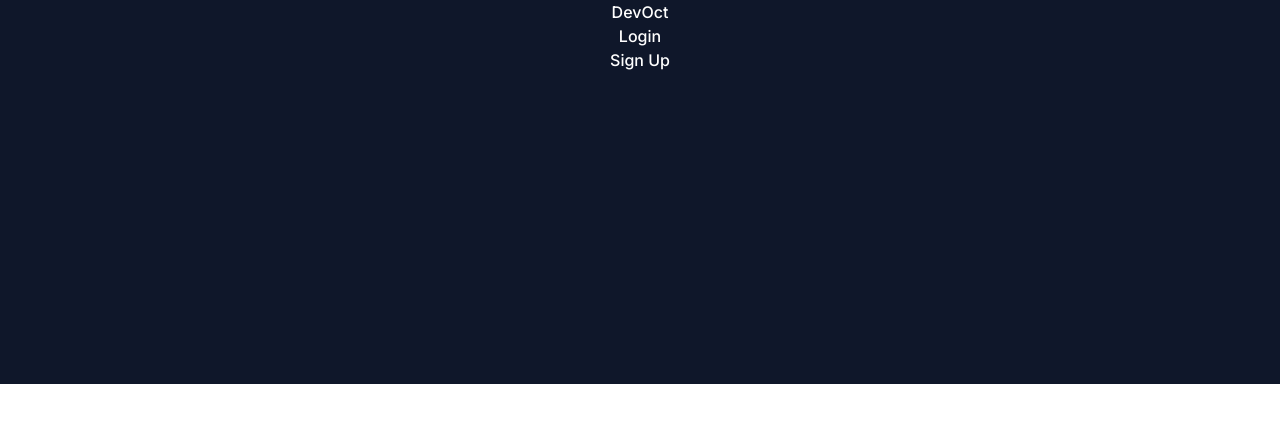
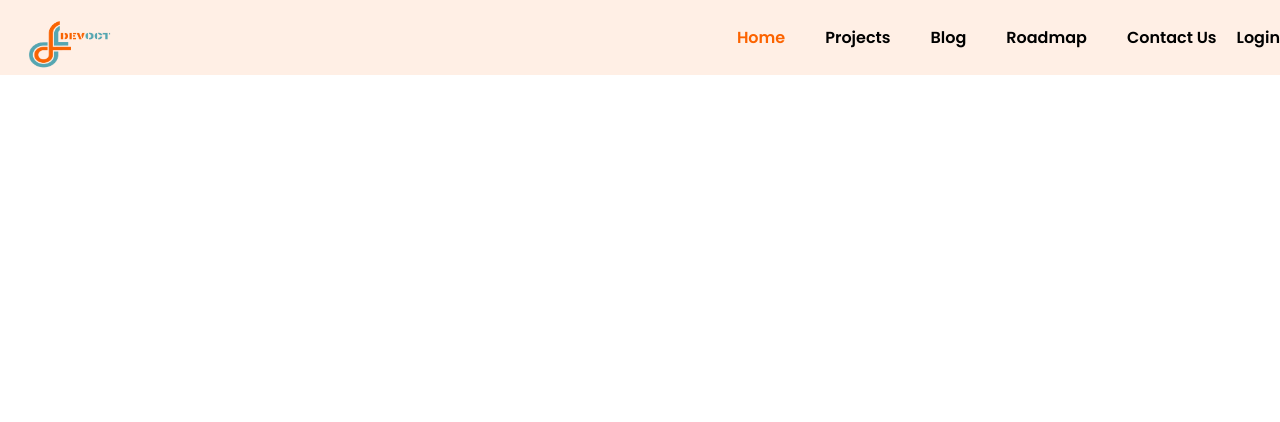
Before and after one commit to dev-oct/devoctWeb, a React (Create React App) app in the folder website/: page / in a window 1280 px wide. Shown: the top 422 px of the page. Built offline with nearby package versions, Linux system fonts and the light colour scheme.

Commit message:
landing page has started

```diff
--- a/website/src/App.js
+++ b/website/src/App.js
@@ -13,7 +13,7 @@ function App() {
         <Route path="/" element={<Home />} />
         <Route path="/login" element={<Login />} />
         <Route path="/signup" element={<Signup />} />
-        <Route path="/blog/:name" element={<Blog />} />
+        <Route path="/blog" element={<Blog />} />
         <Route />
       </Routes>
 
--- a/website/src/components/Blog.js
+++ b/website/src/components/Blog.js
@@ -1,12 +1,19 @@
+import Navbar from "./Navbar";
+
 const Blog = () => {
 
     console.log(window.location.pathname);
     const artName = window.location.pathname.split('/').pop();
+
     return (
-        <div>
-            <h2>Blog Templates !</h2>
-            <p>{artName}</p>
-        </div>
+        <>
+            <Navbar />
+            <div>
+                <h2>Blog Templates !</h2>
+
+            </div>
+        </>
+
     );
 }
 
--- a/website/src/components/Home.js
+++ b/website/src/components/Home.js
@@ -1,16 +1,17 @@
 import { useNavigate } from "react-router-dom";
+import Navbar from "./Navbar";
 
 const Home = () => {
 
     const navigate = useNavigate();
 
     return (
-        <div className="home bg-slate-900 text-white h-96">
-            <h1 className="text-center">DevOct</h1>
-            <div className="compLink flex text-center w-10% flex-col">
-                <button onClick={() => { navigate('/login') }} className="hb hover:border-b-2 hover:border-b-amber-300">Login</button>
+        <div className="home">
+            <Navbar />
+            {/* <div className="flex-col justify-start">
+                <button onClick={() => { navigate('/login') }} className="hb">Login</button>
                 <button onClick={() => { navigate('/signup') }} className="hb">Sign Up</button>
-            </div>
+            </div> */}
         </div >
     );
 }
--- a/website/src/components/Login.js
+++ b/website/src/components/Login.js
@@ -2,8 +2,12 @@ import logo from '../assets/logo.png'
 import '../styles/login.css'
 import vector from '../assets/Vector2.png'
 import { AiFillEye } from 'react-icons/ai';
+import { useNavigate } from 'react-router-dom';
 
 const Login = () => {
+
+    const navigate = useNavigate();
+
     return (
         <div className="login">
             <main className="signup flex flex-row">
@@ -28,14 +32,14 @@ const Login = () => {
                             </div>
                             <button className="cbtn my-4 ml-2 bg-[#56A6B1] text-white font-bold py-1 px-1 w-96 rounded-md">Login</button>
                         </div>
-                        <p className='llogin text-center'>Don't have an account? <a className='ml-2 text-[#56A6B1] font-bold underline' href="#">Create Account</a></p>
+                        <p className='llogin text-center'>Don't have an account? <button className='ml-2 text-[#56A6B1] font-bold underline' onClick={() => { navigate('/signup') }}>Create Account</button></p>
                     </div>
                 </div>
 
                 <div className="right bg-[#B8D8E0]">
                     <div className="text-center px-16 py-20 items-center">
                         <div className="content flex-col justify-center">
-                            <h2 className="font-bold text-4xl">Welcome to Devoct</h2>
+                            <h2 className="font-bold text-4xl">Welcome Back to Devoct</h2>
                             <p className="w-34 text-lg font-medium my-2 mx-40">Developing the best and efficient website, web applications and software application </p>
                             <img className="h-96 w-96 avatar" src={vector} alt="sign_emoj" />
                         </div>
--- /dev/null
+++ b/website/src/components/Navbar.js
@@ -0,0 +1,45 @@
+import { useState } from "react";
+import { useNavigate } from "react-router-dom";
+import logo from '../assets/logo.png';
+import '../styles/navbar.css';
+import { RxHamburgerMenu } from 'react-icons/rx';
+
+const Navbar = () => {
+
+    const navigate = useNavigate();
+    const [showNavbar, setShowNav] = useState(false)
+
+    const handleShowNavbar = () => {
+        setShowNav(!showNavbar)
+    }
+
+    return (
+        <div className="navbar bg-[#FC63001A]">
+            <nav className="flex container justify-between items-center">
+                <div className="navL">
+                    <img src={logo} alt="logo" className="logo" />
+                </div>
+                <div className="menu-icon hover:cursor-pointer hidden m-5" onClick={handleShowNavbar}>
+                    <RxHamburgerMenu className="text-lg" />
+                </div>
+                <div className={`navR flex items-center font-bold ${showNavbar && 'active'}`}>
+                    <div className="navStart">
+                        <button onClick={() => { navigate('/') }} className="active links hover:text-[#fc6300] lg:m-5">Home</button>
+                        <button onClick={() => { navigate('/project') }} className="links hover:text-[#fc6300] lg:m-5">Projects</button>
+                        <button onClick={() => { navigate('/blog') }} className="links hover:text-[#fc6300] lg:m-5">Blog</button>
+                        <button onClick={() => { navigate('/roadmap') }} className="links hover:text-[#fc6300] lg:m-5">Roadmap</button>
+                        <button onClick={() => { navigate('/contact') }} className="links hover:text-[#fc6300] lg:m-5">Contact Us</button>
+                    </div>
+                    <div className="navLast">
+                        <button onClick={() => { navigate('/login') }} className="">Login</button>
+                    </div>
+                </div>
+                {/* <div className={` ${showNavbar && 'active'}`}>
+
+                </div> */}
+            </nav >
+        </div >
+    );
+}
+
+export default Navbar;
--- a/website/src/components/Signup.js
+++ b/website/src/components/Signup.js
@@ -5,8 +5,12 @@ import { AiFillEye } from 'react-icons/ai';
 import { FaFacebookF } from 'react-icons/fa';
 import { FcGoogle } from 'react-icons/fc';
 import { BsLinkedin } from 'react-icons/bs';
+import { useNavigate } from 'react-router-dom';
 
 const Signup = () => {
+
+    const navigate = useNavigate();
+
     return (
         <main className="signup flex flex-row">
             <div className="left flex flex-col lg:px-16">
@@ -38,7 +42,7 @@ const Signup = () => {
                         <button className='m-5' ><FcGoogle /></button>
                         <button className='m-5'><BsLinkedin /></button>
                     </div>
-                    <p className='llogin text-center'>Already have an account? <a className='ml-2 text-[#F96302] font-bold underline' href="#">Sign In</a></p>
+                    <p className='llogin text-center'>Already have an account? <button className='ml-2 text-[#F96302] font-bold underline' onClick={() => { navigate('/login') }}>Sign In</button></p>
                 </div>
             </div>
 
--- /dev/null
+++ b/website/src/styles/navbar.css
@@ -0,0 +1,76 @@
+@import url("https://fonts.googleapis.com/css2?family=Poppins:wght@600&display=swap");
+
+.navbar {
+  height: 75px;
+  position: relative;
+}
+
+nav {
+  height: 100%;
+  margin: 0 auto;
+}
+
+.navL {
+  padding: 10px;
+}
+
+.logo {
+  width: 117px;
+  height: 100px;
+}
+
+.navR button {
+  font-family: "Poppins", sans-serif;
+}
+
+.navR button.active {
+  color: #fc6300;
+  position: relative;
+}
+
+.navR button.active::after {
+  content: "";
+  position: absolute;
+  bottom: -4px;
+  left: 0;
+  width: 100%;
+  height: 2px;
+  /* background-color: #574c4c; */
+}
+
+/* Mobile view for navbar  */
+@media (max-width: 768px) {
+  .menu-icon {
+    display: block;
+    cursor: pointer;
+  }
+
+  .navR {
+    position: absolute;
+    right: 0;
+    display: flex;
+    justify-content: space-around;
+    align-items: center;
+    flex-direction: column;
+    top: 75px;
+    background-color: #fc63001a;
+    width: 0px;
+    height: calc(auto - 100px);
+    transition: all 0.3s ease-in;
+    overflow: hidden;
+  }
+
+  .navR.active {
+    width: 100%;
+  }
+
+  .navR button {
+    display: flex;
+    flex-direction: column;
+  }
+
+  /* .nav-elements ul li {
+    margin-right: unset;
+    margin-top: 22px;
+  } */
+}
```
Also changed, not shown: website/src/assets/Vector1.png, website/src/assets/Vector2.png, website/src/styles/Home.css (added), website/src/styles/index.css (line endings or trailing spaces).
